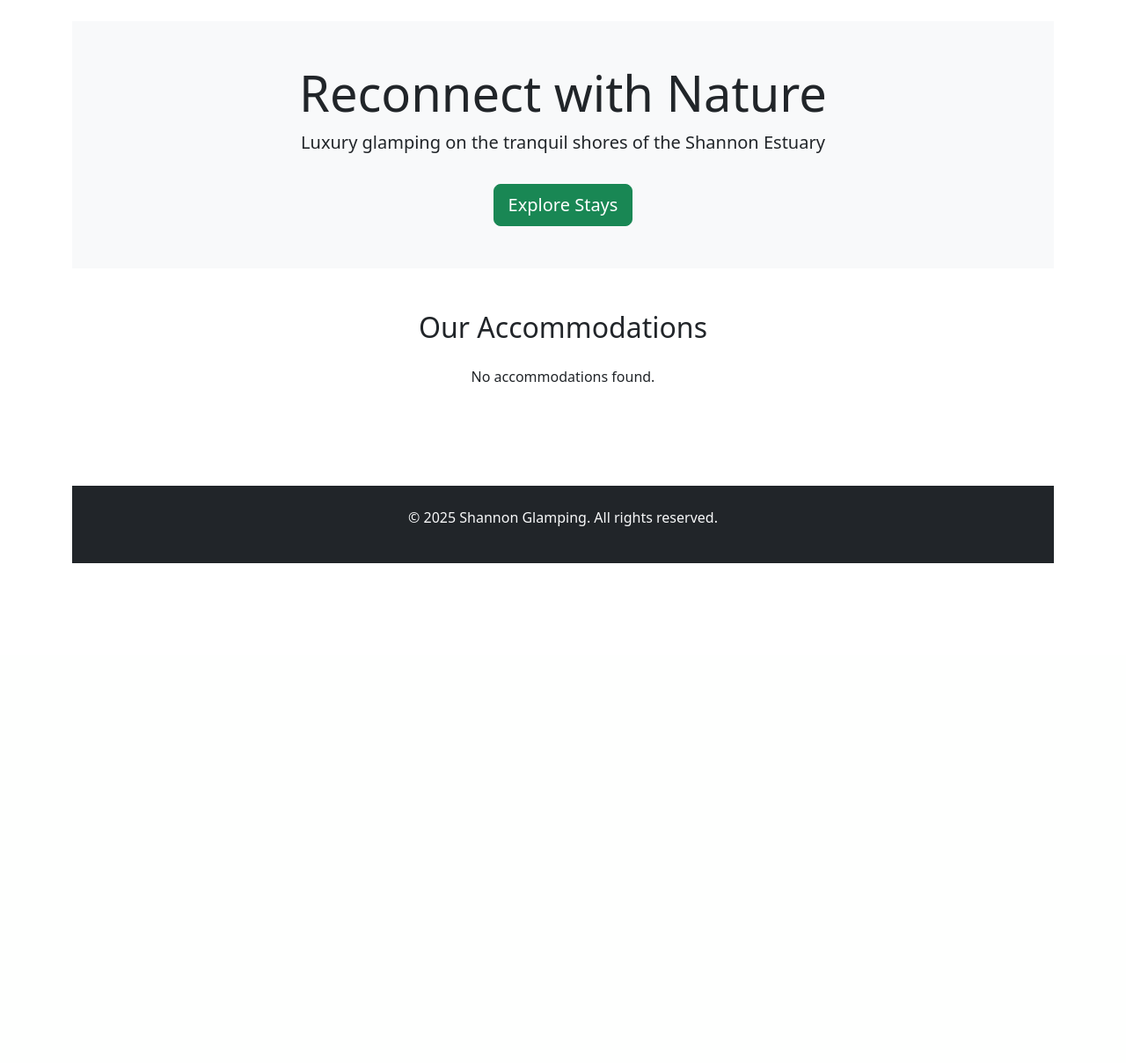
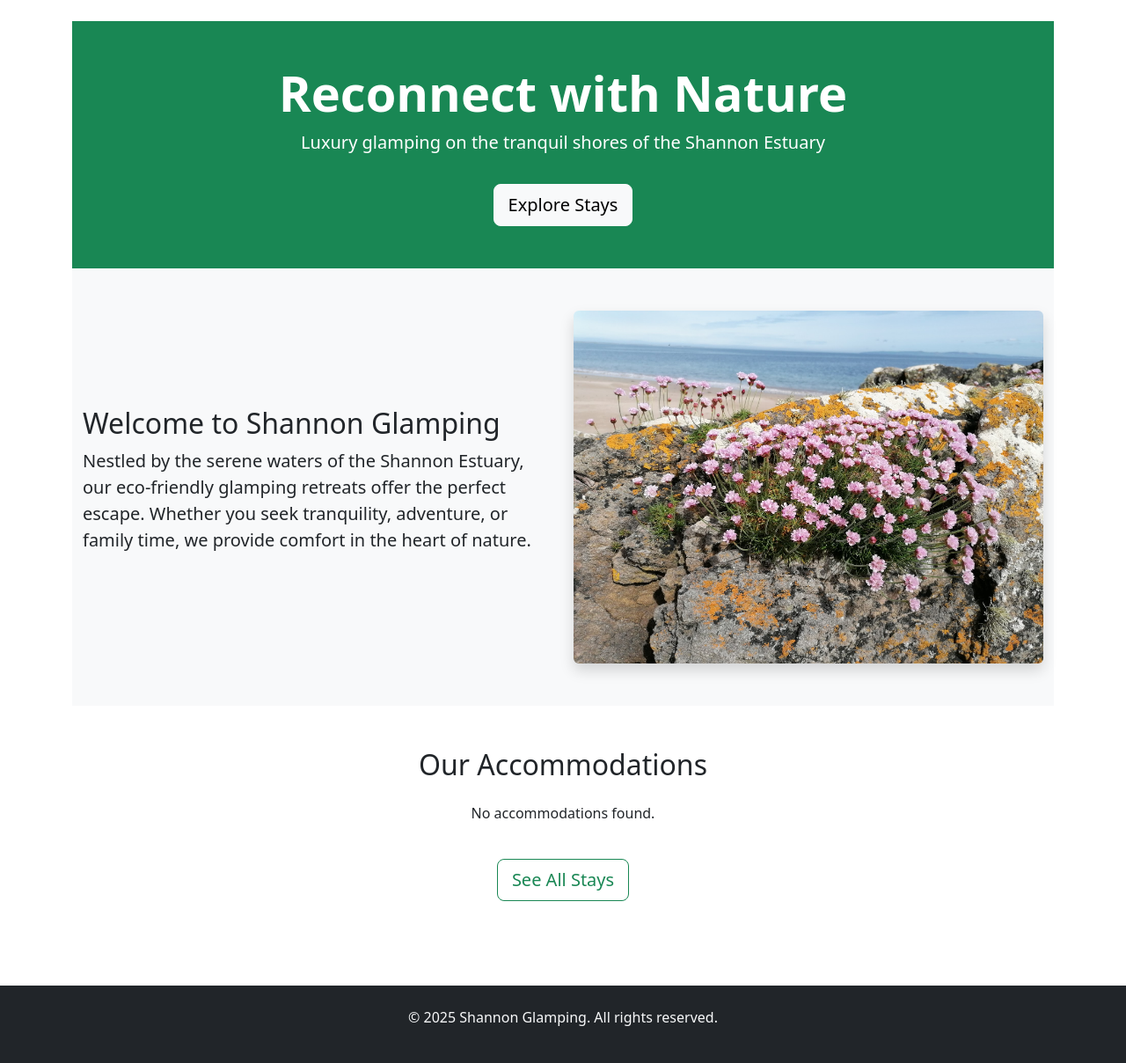
Before and after one commit to aruttle/assignment-module-4, a Flask app: page / in a window 1280 px wide. Shown: the part 56-1264 px from the top of the page at 88% size. Before the commit the page ends 696 px from the top, so only its background shows below. Run offline with Flask 3, Linux system fonts and the light colour scheme.

Commit message:
Added more styling to the home page and updated the welcome image

```diff
--- a/app/main/routes.py
+++ b/app/main/routes.py
@@ -6,7 +6,8 @@
 
 @main.route('/')
 def home():
-    return render_template('home.html')
+    accommodations = Accommodation.query.limit(3).all()  # adjust to match your model and DB
+    return render_template('home.html', accommodations=accommodations)
 
 @main.route('/about')
 def about():
--- a/app/templates/base.html
+++ b/app/templates/base.html
@@ -5,10 +5,12 @@
     <title>Shannon Glamping</title>
     <link href="https://cdn.jsdelivr.net/npm/bootstrap@5.3.3/dist/css/bootstrap.min.css" rel="stylesheet">
     <link rel="stylesheet" href="https://cdn.jsdelivr.net/npm/flatpickr/dist/flatpickr.min.css">
+    <link rel="stylesheet" href="{{ url_for('static', filename='css/styles.css') }}">
+
 
 </head>
 <body>
-    <nav class="navbar navbar-expand-lg navbar-dark bg-success">
+   <nav class="navbar navbar-expand-lg navbar-dark bg-success sticky-top">
   <div class="container">
     <a class="navbar-brand" href="{{ url_for('main.home') }}">Shannon Glamping</a>
     <button class="navbar-toggler" type="button" data-bs-toggle="collapse" data-bs-target="#navbarNav"
@@ -35,6 +37,7 @@
   </div>
 </nav>
 
+
     <div class="container mt-4">
         {% with messages = get_flashed_messages(with_categories=true) %}
           {% if messages %}
@@ -47,6 +50,12 @@
         {% block content %}{% endblock %}
     </div>
 
+<footer class="bg-dark text-light py-4 mt-5">
+    <div class="container text-center">
+      <p>&copy; 2025 Shannon Glamping. All rights reserved.</p>
+    </div>
+  </footer>
+
     <script src="https://cdn.jsdelivr.net/npm/bootstrap@5.3.3/dist/js/bootstrap.bundle.min.js"></script>
     <script src="https://cdn.jsdelivr.net/npm/flatpickr"></script>
 </body>
--- a/app/templates/home.html
+++ b/app/templates/home.html
@@ -1,37 +1,59 @@
 {% extends "base.html" %}
 
 {% block content %}
-<header class="bg-light py-5 text-center">
+
+<!-- Hero Section -->
+<header class="bg-success text-white text-center py-5">
   <div class="container">
-    <h1 class="display-4">Reconnect with Nature</h1>
+    <h1 class="display-4 fw-bold">Reconnect with Nature</h1>
     <p class="lead">Luxury glamping on the tranquil shores of the Shannon Estuary</p>
-    <a href="#accommodations" class="btn btn-success btn-lg mt-3">Explore Stays</a>
+    <a href="#accommodations" class="btn btn-light btn-lg mt-3">Explore Stays</a>
   </div>
 </header>
 
+<!-- Welcome Section -->
+<section class="py-5 bg-light">
+  <div class="container">
+    <div class="row align-items-center">
+      <div class="col-md-6">
+        <h2>Welcome to Shannon Glamping</h2>
+        <p class="lead">Nestled by the serene waters of the Shannon Estuary, our eco-friendly glamping retreats offer the perfect escape. Whether you seek tranquility, adventure, or family time, we provide comfort in the heart of nature.</p>
+      </div>
+      <div class="col-md-6">
+        <img src="{{ url_for('static', filename='images/welcome.jpg') }}" alt="Welcome to Shannon Glamping" class="img-fluid rounded shadow">
+      </div>
+    </div>
+  </div>
+</section>
+
+<!-- Accommodations Preview -->
+<!-- Accommodations Preview -->
 <section id="accommodations" class="py-5">
   <div class="container">
     <h2 class="text-center mb-4">Our Accommodations</h2>
     <div class="row">
-      {% for project in projects %}
+      {% for acc in accommodations %}
         <div class="col-md-4 mb-4">
           <div class="card h-100 shadow-sm">
+            <img src="{{ acc.image_url or url_for('static', filename='images/default.jpg') }}" class="card-img-top" alt="{{ acc.name }}">
             <div class="card-body">
-              <h5 class="card-title">{{ project.name }}</h5>
-              <p class="card-text">{{ project.description }}</p>
+              <h5 class="card-title">{{ acc.name }}</h5>
+              <p class="card-text">{{ acc.description[:100] }}...</p>
+              <a href="{{ url_for('main.accommodation_detail', accommodation_id=acc.id) }}" class="btn btn-success">View</a>
             </div>
           </div>
         </div>
       {% else %}
-        <p class="text-center">No accommodations found.</p>
+        <div class="col-12">
+          <p class="text-center">No accommodations found.</p>
+        </div>
       {% endfor %}
+    </div>
+    <div class="text-center mt-4">
+      <a href="{{ url_for('main.accommodations') }}" class="btn btn-outline-success btn-lg">See All Stays</a>
     </div>
   </div>
 </section>
 
-<footer class="bg-dark text-light py-4 mt-5">
-  <div class="container text-center">
-    <p>&copy; 2025 Shannon Glamping. All rights reserved.</p>
-  </div>
-</footer>
+
 {% endblock %}
```
Also changed, not shown: app/static/css/style.css (+2 -15 lines), app/static/images/welcome.jpg (renamed from app/static/images/gallery5.jpg). Lines whose indentation alone changed are shown as unchanged.
